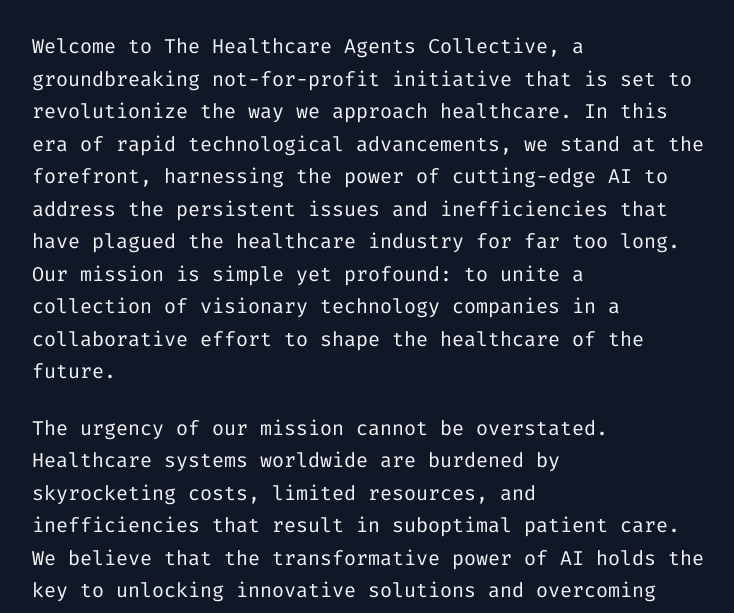
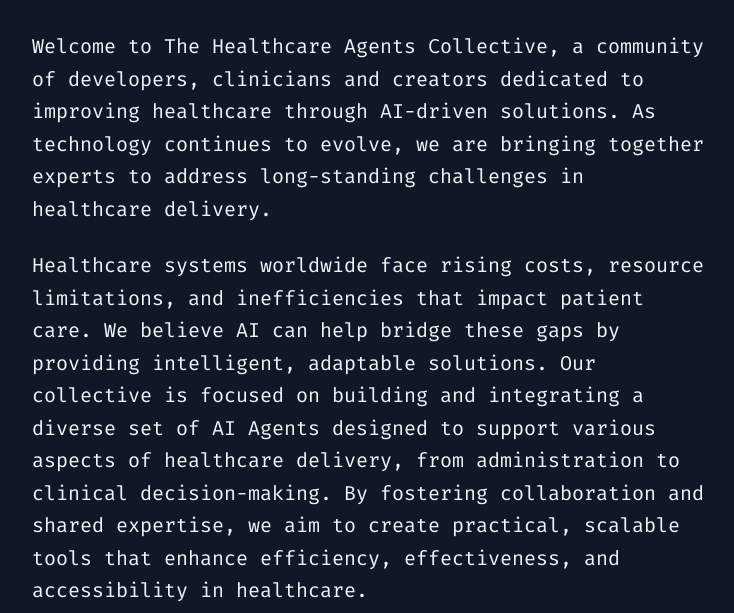
Before and after one commit to THACollective/THACollective.github.io, a plain HTML site: page index.html in a window 1280 px wide. Shown: the part 306-919 px from the top of the page, without its empty margins (272-1006 px from the left). Drawn offline with nearby package versions, Linux system fonts and the light colour scheme.

Commit message:
updated text

```diff
--- a/index.html
+++ b/index.html
@@ -37,11 +37,11 @@
 
     <main role="main" class="mx-auto max-w-2xl text-lg sm:text-xl leading-relaxed">
         <p class="mb-6">
-            Welcome to The Healthcare Agents Collective, a groundbreaking not-for-profit initiative that is set to revolutionize the way we approach healthcare. In this era of rapid technological advancements, we stand at the forefront, harnessing the power of cutting-edge AI to address the persistent issues and inefficiencies that have plagued the healthcare industry for far too long. Our mission is simple yet profound: to unite a collection of visionary technology companies in a collaborative effort to shape the healthcare of the future.
+            Welcome to The Healthcare Agents Collective, a community of developers, clinicians and creators dedicated to improving healthcare through AI-driven solutions. As technology continues to evolve, we are bringing together experts to address long-standing challenges in healthcare delivery.
         </p>
 
         <p class="mb-6">
-            The urgency of our mission cannot be overstated. Healthcare systems worldwide are burdened by skyrocketing costs, limited resources, and inefficiencies that result in suboptimal patient care. We believe that the transformative power of AI holds the key to unlocking innovative solutions and overcoming these challenges. Through collaboration and collective expertise, we will pioneer a new era of healthcare that is efficient, effective, and equitable.
+            Healthcare systems worldwide face rising costs, resource limitations, and inefficiencies that impact patient care. We believe AI can help bridge these gaps by providing intelligent, adaptable solutions. Our collective is focused on building and integrating a diverse set of AI Agents designed to support various aspects of healthcare delivery, from administration to clinical decision-making. By fostering collaboration and shared expertise, we aim to create practical, scalable tools that enhance efficiency, effectiveness, and accessibility in healthcare.
         </p>
     </main>
     <footer class="text-center py-4 text-gray-500 text-sm">
```
